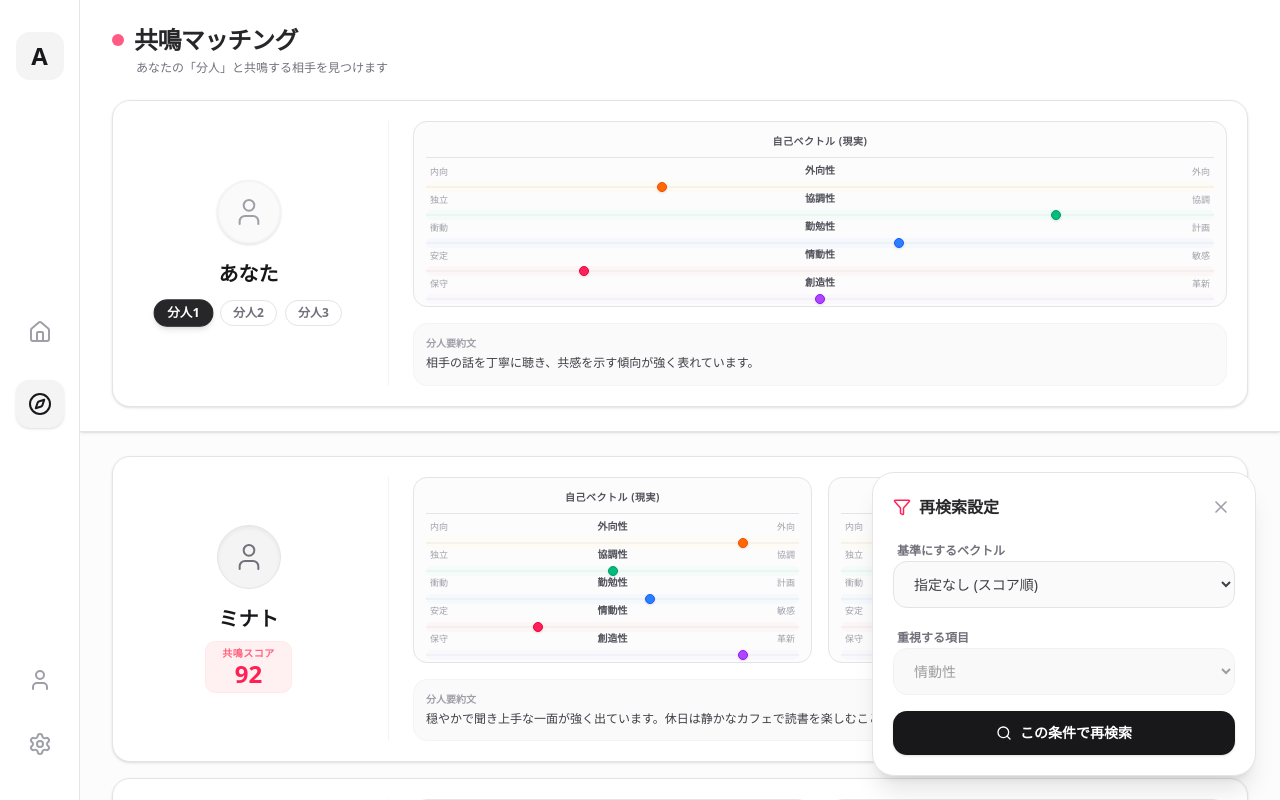
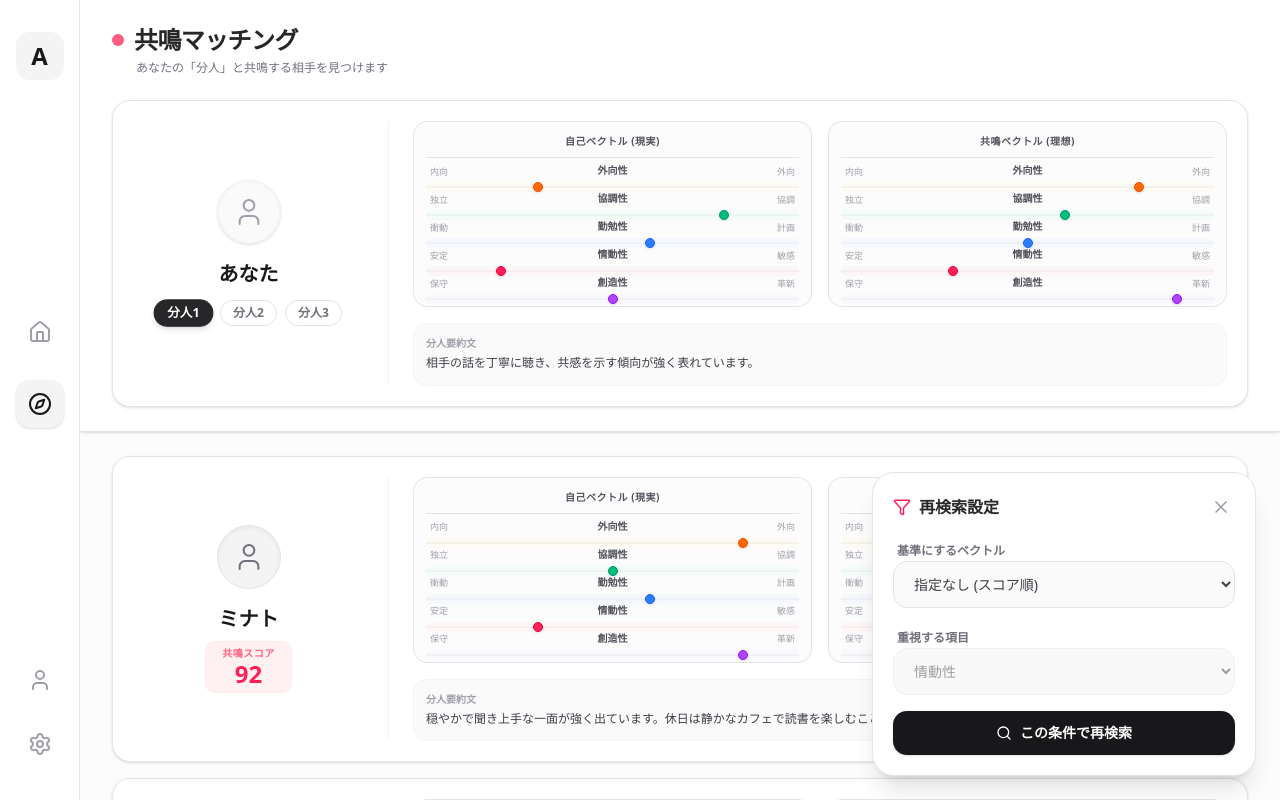
Before and after one commit to Haku929/Amiro, a Next.js app: page /matching in a window 1280 px wide. Built offline with nearby package versions, Linux system fonts and the light colour scheme.

Commit message:
fix: 範囲外の修正を削除

```diff
--- a/components/layout/MatchingContainer.tsx
+++ b/components/layout/MatchingContainer.tsx
@@ -122,7 +122,6 @@ export default function MatchingContainer() {
   const baseMatches = MOCK_MATCHES[currentSlotIndex] || [];
 
   const filteredMatches = useMemo(() => {
-    if (!currentSlot) return []; // Guard against no slots
     if (activeFilter.type === 'none') return baseMatches;
     const vKey = activeFilter.vectorKey;
     const myVal = activeFilter.type === 'self' ? currentSlot.selfVector[vKey] : currentSlot.resonanceVector[vKey];
@@ -138,17 +137,6 @@ export default function MatchingContainer() {
         return Math.abs(myVal - aVal) - Math.abs(myVal - bVal);
       });
   }, [baseMatches, activeFilter, currentSlot]);
-
-  if (!currentSlot) {
-    return (
-      <div className="fixed inset-0 lg:pl-20 z-0 flex flex-col items-center justify-center h-screen bg-zinc-50/30">
-        <div className="text-center p-8 bg-white/80 backdrop-blur rounded-3xl border border-zinc-200 shadow-sm max-w-md mx-4">
-           <h2 className="text-xl font-bold text-zinc-800 mb-2">分人データがありません</h2>
-           <p className="text-zinc-500 text-sm">マッチングを行うには、まず分人を作成してください。</p>
-        </div>
-      </div>
-    );
-  }
 
   return (
     <div className="fixed inset-0 lg:pl-20 z-0 flex flex-col h-screen bg-zinc-50/30 overflow-hidden">
--- a/components/layout/MyProfileCard.tsx
+++ b/components/layout/MyProfileCard.tsx
@@ -69,7 +69,7 @@ export default function MyProfileCard({ slots, currentSlot, onSlotChange }: MyPr
         {/* 2. 右ブロック：ベクトル表示 & 要約 */}
         <div className="flex-1 flex flex-col gap-4">
 
-          {/* 上段: ベクトル (自己ベクトルのみ) */}
+          {/* 上段: ベクトル2カラム */}
           <div className="flex flex-col sm:flex-row gap-4">
             {/* 自己ベクトル */}
             <div className="flex-1 bg-zinc-50/50 rounded-xl p-3 border border-zinc-200">
@@ -81,6 +81,38 @@ export default function MyProfileCard({ slots, currentSlot, onSlotChange }: MyPr
                   const val = (currentSlot.selfVector[trait.key] ?? 0.5) * 100;
                   return (
                     <div key={`my-self-${trait.key}`} className="relative h-4">
+                      <div className="relative flex justify-between items-end mb-1 px-1 h-3">
+                        <span className="text-[9px] text-zinc-400 font-medium">{trait.leftLabel}</span>
+                        <span className="absolute left-1/2 -translate-x-1/2 bottom-0 text-[10px] font-bold text-zinc-600">
+                          {trait.label}
+                        </span>
+                        <span className="text-[9px] text-zinc-400 font-medium">{trait.rightLabel}</span>
+                      </div>
+
+                      <div className={`h-2.5 w-full rounded-full relative ${trait.barColor}`}>
+                         <div className="absolute top-1/2 -translate-y-1/2 w-full h-px bg-zinc-300/40"></div>
+                         {/* ドットを小さく w-2.5 h-2.5 */}
+                         <div
+                           className={`absolute top-1/2 -translate-y-1/2 w-2.5 h-2.5 rounded-full border shadow-sm ${trait.color}`}
+                           style={{ left: `calc(${val}% - 5px)` }}
+                         ></div>
+                      </div>
+                    </div>
+                  );
+                })}
+              </div>
+            </div>
+
+            {/* 共鳴ベクトル */}
+            <div className="flex-1 bg-zinc-50/50 rounded-xl p-3 border border-zinc-200">
+              <p className="text-[10px] font-bold text-zinc-600 border-b border-zinc-200 pb-2 mb-2 text-center tracking-wider">
+                共鳴ベクトル (理想)
+              </p>
+              <div className="space-y-3">
+                {TRAIT_MAPPING.map((trait) => {
+                  const val = (currentSlot.resonanceVector[trait.key] ?? 0.5) * 100;
+                  return (
+                    <div key={`my-res-${trait.key}`} className="relative h-4">
                       <div className="relative flex justify-between items-end mb-1 px-1 h-3">
                         <span className="text-[9px] text-zinc-400 font-medium">{trait.leftLabel}</span>
                         <span className="absolute left-1/2 -translate-x-1/2 bottom-0 text-[10px] font-bold text-zinc-600">
```
